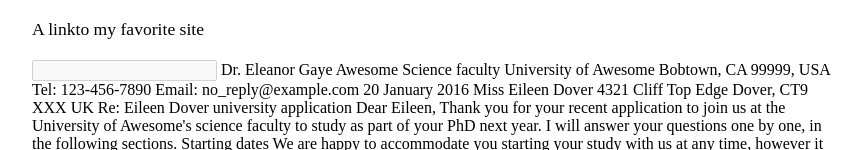
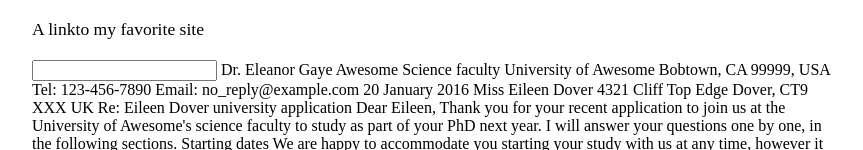
Before and after one commit to chicoty/git-tutorial, a website built with Vite: page index.html in a window 1280 px wide. Shown: the part 306-456 px from the top of the page, without its empty margins (208-1071 px from the left). Built offline with nearby package versions, Linux system fonts and the light colour scheme; files whose address does not match are found by name.

Commit message:
入力フォームの追加

```diff
--- a/index.html
+++ b/index.html
@@ -13,7 +13,7 @@
       A link<a herf = https://www.mozilla.org/ title="The Mozilla homepage" target="_blank">to my favorite site
     </p>
 
-    <input type="text" disabled="disabled" />
+    <input type="text" />
 
     Dr. Eleanor Gaye
     Awesome Science faculty
```
